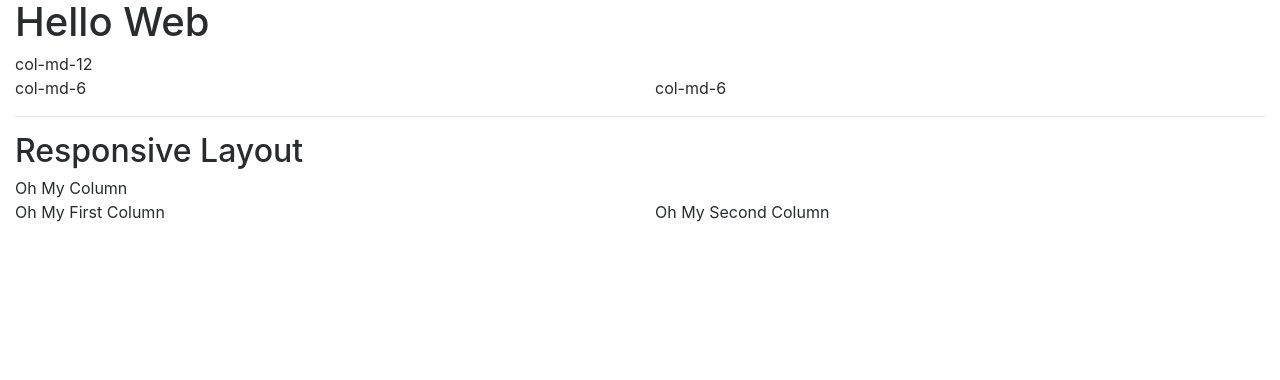
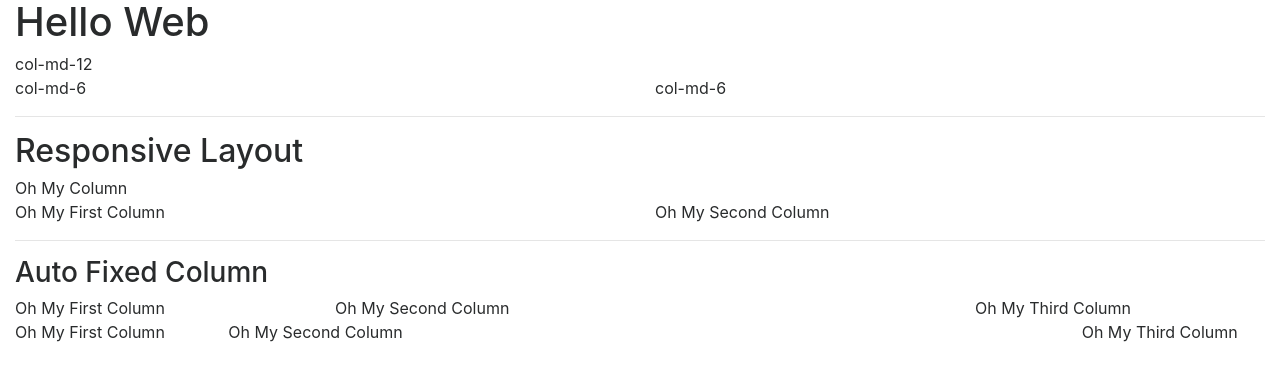
Before and after one commit to lebrancconvas/mewebproject, a plain HTML site: page index.html in a window 1280 px wide. Drawn offline with nearby package versions, Linux system fonts and the light colour scheme.

Commit message:
Add Auto Fixed Column Grid Tag.

```diff
--- a/index.html
+++ b/index.html
@@ -38,6 +38,30 @@
                 Oh My Second Column
             </div>
         </div>
+        <hr>
+        <h3>Auto Fixed Column</h3>
+        <div class="row">
+            <div class="col-3 border border-info">
+                Oh My First Column
+            </div>
+            <div class="col-6 border border-info">
+                Oh My Second Column
+            </div>
+            <div class="col-3 border border-info">
+                Oh My Third Column
+            </div>
+        </div>
+        <div class="row">
+            <div class="col-2 border border-info">
+                Oh My First Column
+            </div>
+            <div class="col-8 border border-info">
+                Oh My Second Column
+            </div>
+            <div class="col-2 border border-info">
+                Oh My Third Column
+            </div>
+        </div>
     </div>
     <script src="https://code.jquery.com/jquery-3.2.1.slim.min.js" integrity="sha384-KJ3o2DKtIkvYIK3UENzmM7KCkRr/rE9/Qpg6aAZGJwFDMVNA/GpGFF93hXpG5KkN" crossorigin="anonymous"></script>
     <script src="https://cdnjs.cloudflare.com/ajax/libs/popper.js/1.12.9/umd/popper.min.js" integrity="sha384-ApNbgh9B+Y1QKtv3Rn7W3mgPxhU9K/ScQsAP7hUibX39j7fakFPskvXusvfa0b4Q" crossorigin="anonymous"></script>
```
